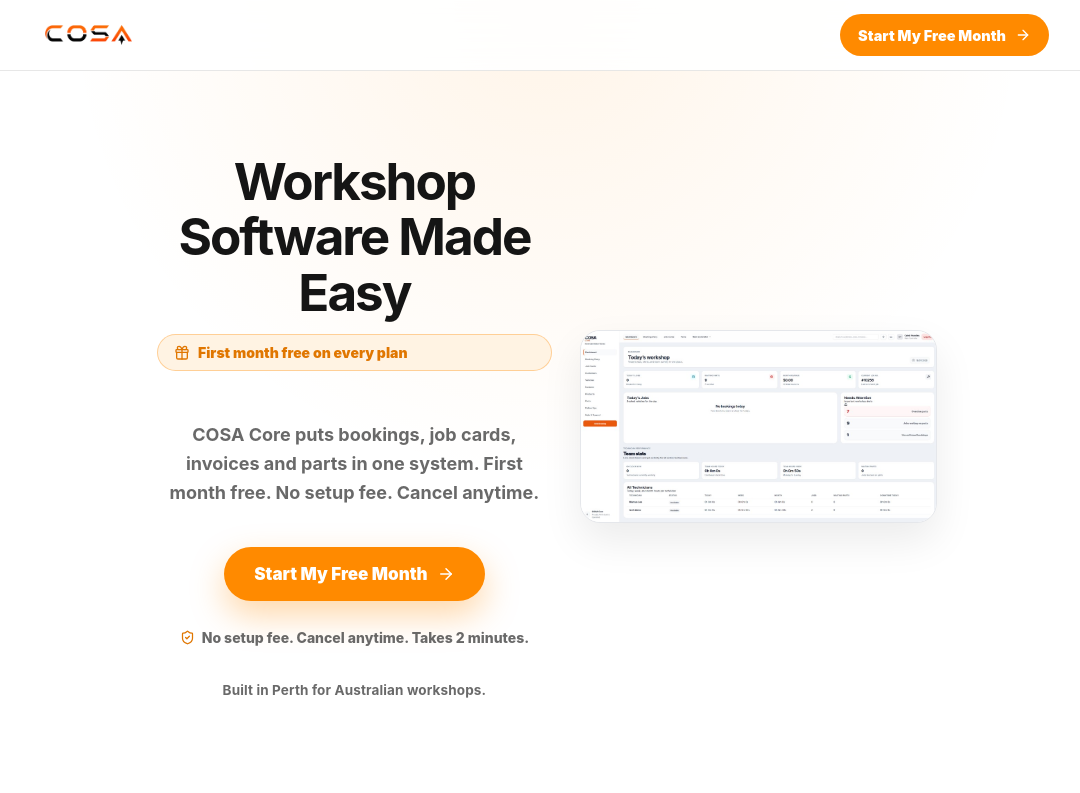
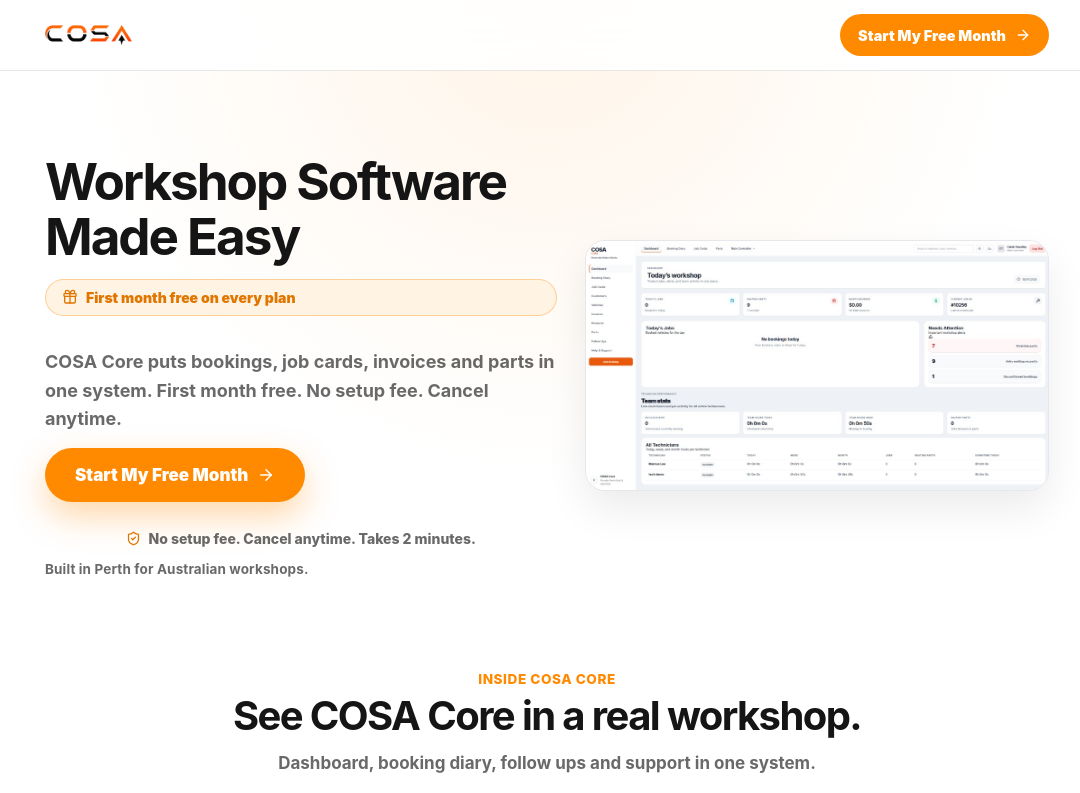
Before and after one commit to Cosanetau/cosa-ads-landing, a React (Vite) app: page / in a window 1280 px wide. Shown: the top 793 px of the page, without its empty margins (93-1173 px from the left). Built offline with nearby package versions, Linux system fonts and the light colour scheme; the HTML template or start-up script is replaced by a standard one.

Commit message:
Fix hero layout and match setup-fee headline to ad copy
Co-authored-by: Cursor <cursoragent@cursor.com>

```diff
--- a/src/App.jsx
+++ b/src/App.jsx
@@ -114,7 +114,7 @@ const landings = {
     gallery: ["dashboard", "booking-diary", "follow-ups"],
   },
   "/no-setup-fee": {
-    headline: "No Setup Fee Cancel Anytime",
+    headline: "No setup fee, cancel anytime",
     support:
       "Start COSA Core with first month free. No setup fee, no lock in contract, and you can cancel before the free month ends and pay nothing.",
     image: "/screenshots/dashboard.png",
--- a/src/index.css
+++ b/src/index.css
@@ -777,10 +777,13 @@ h3 {
 }
 
 .hero-with-shot {
+  max-width: 1120px;
+  margin: 0 auto;
   display: grid;
   grid-template-columns: 1.05fr 0.95fr;
   gap: 28px;
   align-items: center;
+  text-align: left;
 }
 
 .hero-with-shot .hero-copy {
@@ -792,6 +795,19 @@ h3 {
   margin: 0;
   font-size: clamp(2rem, 4.5vw, 3.2rem);
   line-height: 1.08;
+}
+
+.hero-with-shot .hero-text {
+  margin: 0;
+  max-width: none;
+}
+
+.hero-with-shot .hero-actions {
+  justify-content: flex-start;
+}
+
+.hero-with-shot .hero-trust {
+  margin: 0;
 }
 
 .hero-shot {
```
